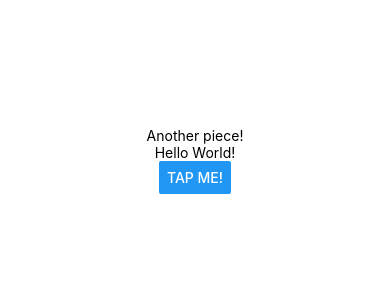
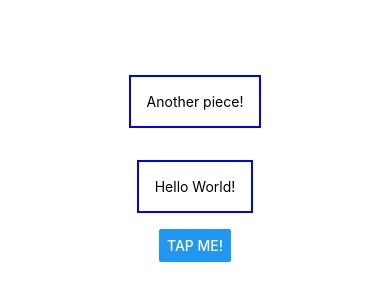
Before and after one commit to FlorLutz/rncourse, a React Native app: screen / in a window 390 px wide. Shown: the part 262-562 px from the top of the page. Built offline with nearby package versions, Linux system fonts and the light colour scheme.

Commit message:
first styles

```diff
--- a/App.js
+++ b/App.js
@@ -5,9 +5,9 @@
     <>
       <View style={styles.container}>
         <View>
-          <Text>Another piece!</Text>
+          <Text style={styles.dummyText}>Another piece!</Text>
         </View>
-        <Text>Hello World!</Text>
+        <Text style={styles.dummyText}>Hello World!</Text>
         <Button title="tap me!" />
       </View>
     </>
@@ -21,4 +21,10 @@
     alignItems: "center",
     justifyContent: "center",
   },
+  dummyText: {
+    margin: 16,
+    padding: 16,
+    borderWidth: 2,
+    borderColor: "blue",
+  },
 });
```
